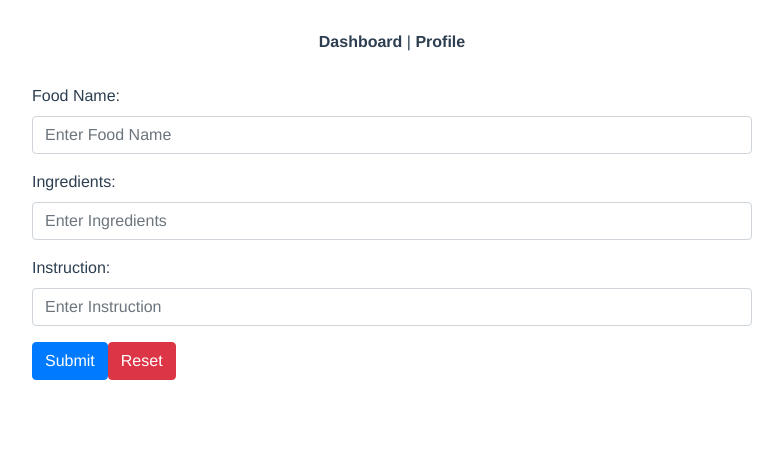
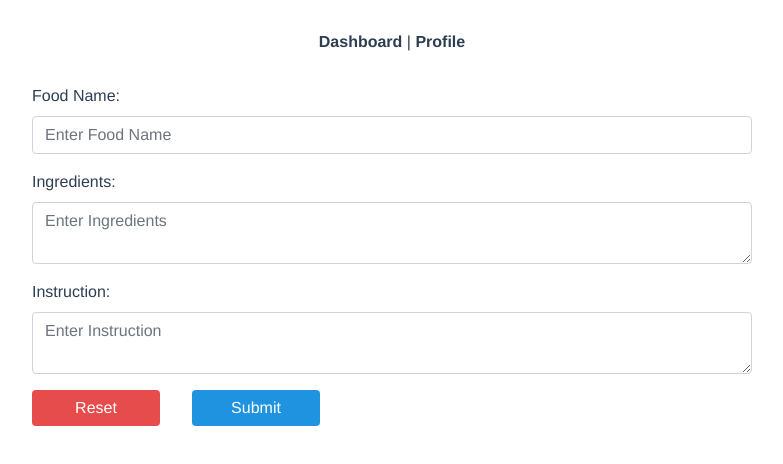
Before and after one commit to Baharghadimii/recipe-box, a Vue app: page /form in a window 1280 px wide. Shown: the top 464 px of the page, without its empty margins (248-1031 px from the left). Built offline with nearby package versions, Linux system fonts and the light colour scheme; the HTML template or start-up script is replaced by a standard one.

Commit message:
fix the input to be textarea

```diff
--- a/src/assets/sass/base/_variables.scss
+++ b/src/assets/sass/base/_variables.scss
@@ -1,3 +1,7 @@
-$blue: rgb(204, 232, 243);
-$dk-blue: #68cbf1;
+$lg-blue: rgb(204, 232, 243);
+$md-blue: rgb(31, 147, 224);
+$dk-blue: rgb(6, 106, 173);
+$lg-red: rgb(235, 131, 131);
+$md-red: rgb(230, 76, 76);
+$dk-red: rgb(175, 6, 6);
 $white: white;
--- a/src/assets/sass/components/_dashboard.scss
+++ b/src/assets/sass/components/_dashboard.scss
@@ -1,7 +1,7 @@
 .btn-dash {
-  background-color: $dk-blue;
+  background-color: $md-blue;
   border: none;
   &:hover {
-    background-color: rgb(31, 147, 224);
+    background-color: $dk-blue;
   }
 }
--- a/src/assets/sass/components/_form.scss
+++ b/src/assets/sass/components/_form.scss
@@ -3,3 +3,20 @@
   text-align: left;
   width: 45rem;
 }
+.btn-form {
+  width: 8rem;
+  margin-right: 2rem;
+  border: none;
+}
+.submit {
+  background-color: $md-blue;
+  &:hover {
+    background-color: $dk-blue;
+  }
+}
+.reset {
+  background-color: $md-red;
+  &:hover {
+    background-color: $dk-red;
+  }
+}
--- a/src/assets/sass/components/_itemList.scss
+++ b/src/assets/sass/components/_itemList.scss
@@ -1,5 +1,5 @@
 .list-item {
-  background-color: $blue;
+  background-color: $lg-blue;
   text-align: left;
   cursor: pointer;
   &:hover {
--- a/src/components/Form.vue
+++ b/src/components/Form.vue
@@ -11,23 +11,24 @@
       </b-form-group>
 
       <b-form-group id="input-group-2" label="Ingredients:" label-for="input-2">
-        <b-form-input
+        <b-form-textarea
           id="input-2"
           v-model="form.ingredients"
           required
+          multiple
           placeholder="Enter Ingredients"
-        ></b-form-input>
+        ></b-form-textarea>
       </b-form-group>
       <b-form-group id="input-group-3" label="Instruction:" label-for="input-3">
-        <b-form-input
+        <b-form-textarea
           id="input-3"
           v-model="form.instruction"
           required
           placeholder="Enter Instruction"
-        ></b-form-input>
+        ></b-form-textarea>
       </b-form-group>
-      <b-button type="submit" variant="primary">Submit</b-button>
-      <b-button type="reset" variant="danger">Reset</b-button>
+      <b-button type="reset" class="btn-form reset">Reset</b-button>
+      <b-button type="submit" class="btn-form submit">Submit</b-button>
     </b-form>
   </div>
 </template>
@@ -40,15 +41,7 @@ export default {
         name: "",
         ingredients: "",
         instruction: ""
-      },
-      foods: [
-        { text: "Select One", value: null },
-        "Carrots",
-        "Beans",
-        "Tomatoes",
-        "Corn"
-      ],
-      show: true
+      }
     };
   },
   methods: {
```
